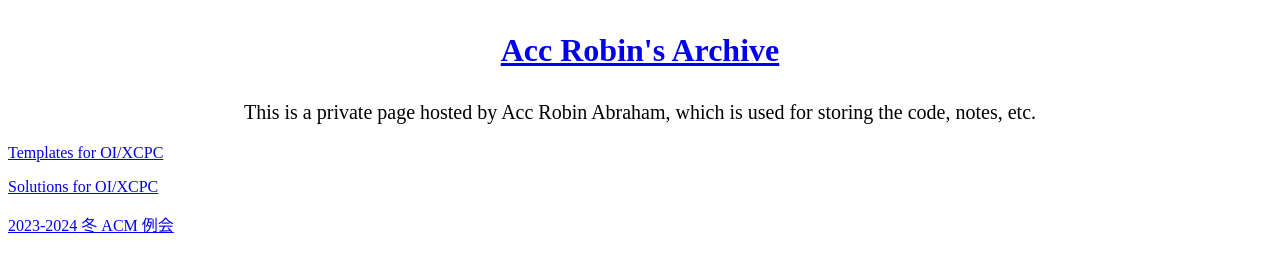
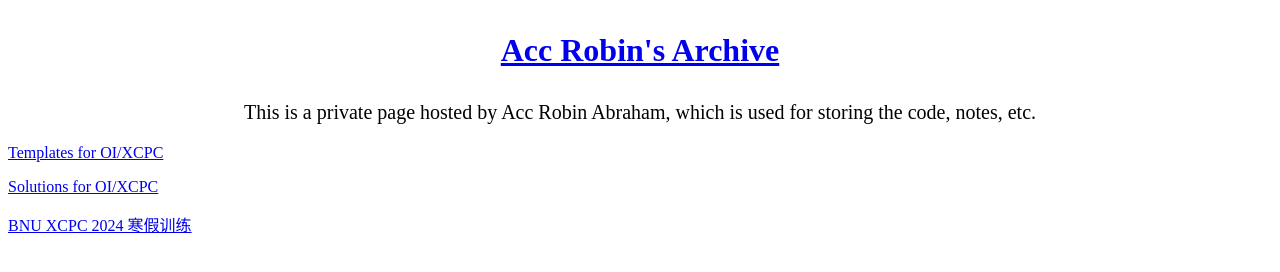
Before and after one commit to AccRobin/AccRobin.github.io, a plain HTML site: page index.html in a window 1280 px wide. Drawn offline with Linux system fonts and the light colour scheme.

Commit message:
Update index.html

```diff
--- a/index.html
+++ b/index.html
@@ -12,7 +12,7 @@
 
 	<p><a href = "templates/index_templates.html">Templates for OI/XCPC</a></p>
 	<p><a href = "solu/index_solu.html">Solutions for OI/XCPC</a></p>
-	<p><a href = "ACM/2023/index.html">2023-2024 冬 ACM 例会</a></p>
+	<p><a href = "ACM/2023/index.html">BNU XCPC 2024 寒假训练</a></p>
 </body>
 
 </html>
```
